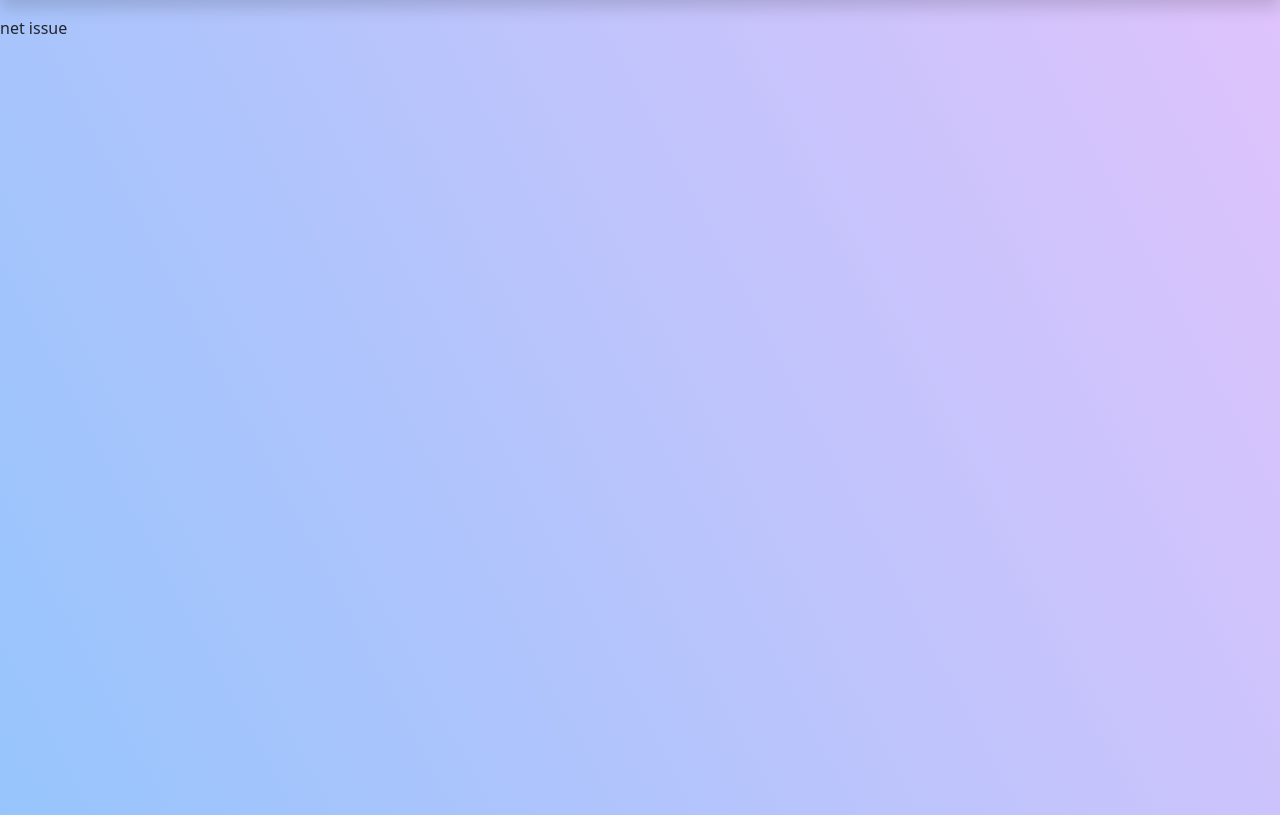
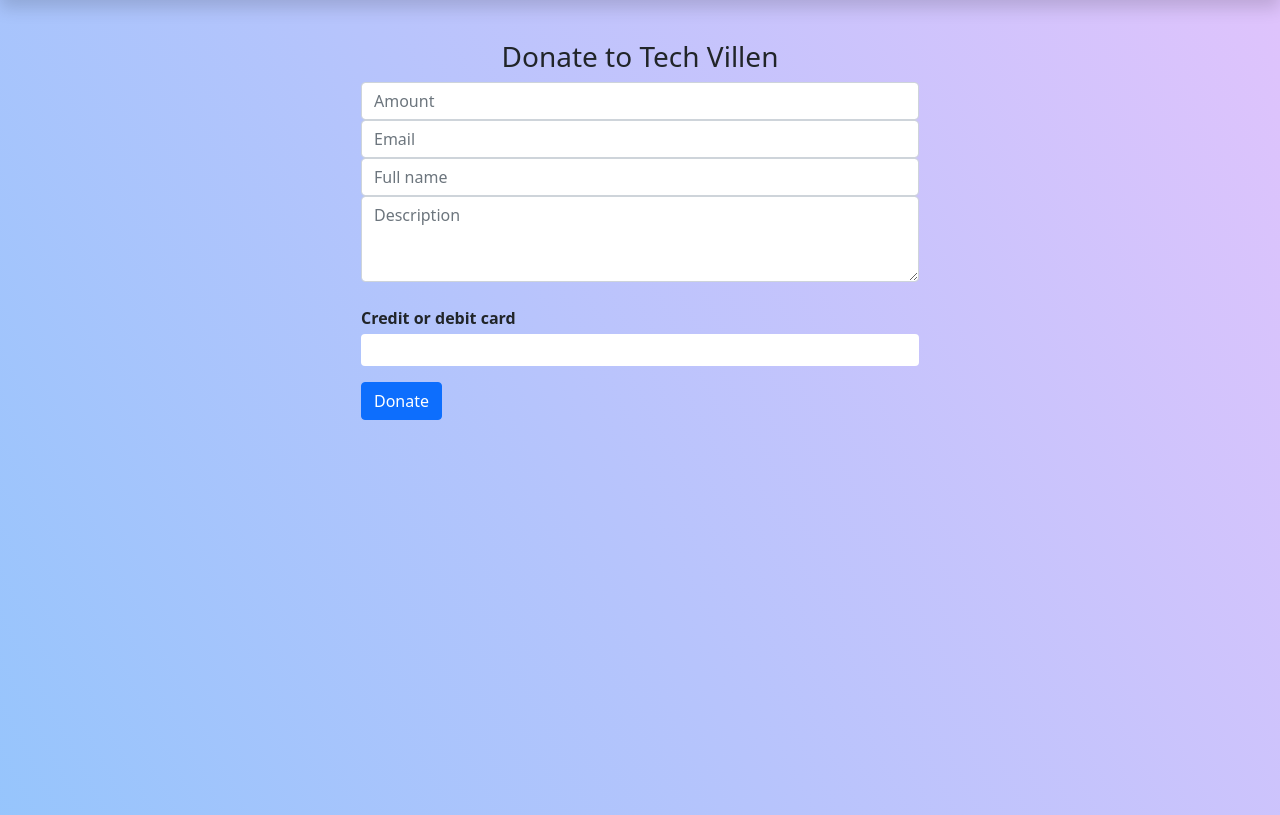
Before and after one commit to MahmudJewel/Django-Stripe-Donation-App, a Django app: page / in a window 1280 px wide. Shown: the part 56-871 px from the top of the page. Run offline with Django 4.2, Linux system fonts and the light colour scheme; some libraries are stand-ins or nearby versions; some web fonts are replaced.

Commit message:
stripe payment successfully done

```diff
--- a/core/settings.py
+++ b/core/settings.py
@@ -12,6 +12,7 @@ https://docs.djangoproject.com/en/4.2/ref/settings/
 
 from pathlib import Path
 import os
+from decouple import config
 
 # Build paths inside the project like this: BASE_DIR / 'subdir'.
 BASE_DIR = Path(__file__).resolve().parent.parent
@@ -19,6 +20,11 @@ TEMPLATES_DIR = os.path.join(BASE_DIR, 'templates')
 STATIC_DIR = os.path.join(BASE_DIR, 'static')
 STATIC_ROOT_DIR = os.path.join(BASE_DIR, 'autoStatic')
 MEDIA_DIR = os.path.join(BASE_DIR, 'media')
+
+# stripe
+STRIPE_PUBLISHABLE_KEY = config('STRIPE_PUBLISHABLE_KEY')
+STRIPE_SECRET_KEY = config('STRIPE_SECRET_KEY')
+
 
 # Quick-start development settings - unsuitable for production
 # See https://docs.djangoproject.com/en/4.2/howto/deployment/checklist/
--- a/home/urls.py
+++ b/home/urls.py
@@ -1,6 +1,8 @@
 from django.urls import path, include
-from .views import home
+from .views import home, stripePay, paysuccess
 
 urlpatterns = [
-    path('', home, name='home'),
+    # path('', home, name='home'),
+    path('', stripePay, name="main_home"),
+    path('pay_success/', paysuccess, name="success_page"),
 ]
--- a/home/views.py
+++ b/home/views.py
@@ -1,7 +1,69 @@
 from django.http import HttpResponse
 from django.shortcuts import render
+import stripe
+from django.conf import settings
+from django.shortcuts import redirect
+
+stripe.api_key = settings.STRIPE_SECRET_KEY
+
 
 def home(request):
     template_name = 'home.html'
     return render(request, template_name)
     # return HttpResponse('Hello world')
+
+
+def stripePay(request):
+    template_name = 'home.html'
+    if request.method == "POST":
+        amount = int(request.POST["amount"])
+        # Create customer
+        try:
+            customer = stripe.Customer.create(
+                email=request.POST.get("email"),
+                name=request.POST.get("full_name"),
+                description=request.POST.get("desc"),
+                source=request.POST['stripeToken'],
+            )
+            # print("description=======> ", customer.description)
+
+        except stripe.error.CardError as e:
+            return HttpResponse("<h1>There was an error charging your card:</h1>"+str(e))
+
+        except stripe.error.RateLimitError as e:
+            # handle this e, which could be stripe related, or more generic
+            return HttpResponse("<h1>Rate error!</h1>")
+
+        except stripe.error.InvalidRequestError as e:
+            return HttpResponse("<h1>Invalid requestor!</h1>")
+
+        except stripe.error.AuthenticationError as e:
+            return HttpResponse("<h1>Invalid API auth!</h1>")
+
+        except stripe.error.StripeError as e:
+            return HttpResponse("<h1>Stripe error!</h1>")
+
+        except Exception as e:
+            pass
+
+        # Stripe charge
+        charge = stripe.PaymentIntent.create(
+            customer=customer,
+            amount=int(amount)*100,
+            currency='usd',
+            description=customer.description,
+        )
+        transRetrive = stripe.PaymentIntent.retrieve(
+            charge["id"],
+            api_key=settings.STRIPE_SECRET_KEY,
+        )
+        charge.save()  # Uses the same API Key.
+        return redirect("pay_success/")
+    context = {
+        'STRIPE_PUBLISHABLE_KEY': settings.STRIPE_PUBLISHABLE_KEY
+    }
+    return render(request, template_name, context)
+
+
+def paysuccess(request):
+    return render(request, "success.html")
--- a/templates/base.html
+++ b/templates/base.html
@@ -7,7 +7,7 @@
   <meta charset="UTF-8" />
   <meta http-equiv="X-UA-Compatible" content="IE=edge" />
   <meta name="viewport" content="width=device-width, initial-scale=1.0" />
-  <title>Live Chat</title>
+  <!-- <title>Live Chat</title> -->
   <!-- title icon  -->
   <!-- <link rel="icon" type="image/png" href="media/titleicon.png"> -->
   <!-- botstrap 5  -->
--- a/templates/home.html
+++ b/templates/home.html
@@ -1,4 +1,136 @@
 {% extends 'base.html' %}
+{% load static %}
 {% block content %}
-net issue
+
+<head>
+    <meta charset="utf-8">
+    <meta name="viewport" content="width=device-width, initial-scale=1">
+    <title>Pay with stripe</title>
+    <script src="https://js.stripe.com/v3/"></script>
+</head>
+
+
+<section class="container">
+    <br>
+    <h3 class="text-center text-dark">Donate to Tech Villen</h3>
+    <form action="" method="post" id="payment-form">
+        {% csrf_token %}
+        <!-- <div class="illustration"><i class="icon ion-ios-navigate"></i></div> -->
+        <div class="col-md-6 ms-auto me-auto">
+            <!-- user info amd amount  -->
+            <div>
+                <div class="form-group">
+                    <input class="form-control" type="number" name="amount" id="amount" placeholder="Amount">
+                </div>
+                <div class="form-group">
+                    <input class="form-control" type="email" name="email" placeholder="Email">
+                </div>
+                <div class="form-group">
+                    <input class="form-control" type="text" name="full_name" placeholder="Full name">
+                </div>
+                <div class="form-group">
+                    <textarea class="form-control" name="desc" id=""  rows="3" placeholder="Description"></textarea>
+                    <!-- <input class="form-control" type="text" name="full_name" placeholder="Description"> -->
+                </div>
+            </div>
+            <br>
+            <!-- card info  -->
+            <div>
+                <label for="card-element" >
+                    <b>Credit or debit card</b>
+                </label>
+                <div id="card-element" class="my-1 p-3 bg-white rounded">
+                    <!-- A Stripe Element will be inserted here. -->
+                </div>
+
+                <!-- Used to display form errors. -->
+                <div id="card-errors" role="alert"></div>
+            </div>
+
+            <div class="form-group mt-3">
+                <button class="btn btn-primary " type="submit">
+                    Donate
+                </button>
+            </div>
+
+        </div>
+
+
+    </form>
+</section>
+
+
+<script>
+    // Create a Stripe client.
+    var stripe = Stripe('{{ STRIPE_PUBLISHABLE_KEY }}');
+
+    // Create an instance of Elements.
+    var elements = stripe.elements();
+
+    // Custom styling can be passed to options when creating an Element.
+    // (Note that this demo uses a wider set of styles than the guide below.)
+    var style = {
+        base: {
+            color: '#32325d',
+            fontFamily: '"Helvetica Neue", Helvetica, sans-serif',
+            fontSmoothing: 'antialiased',
+            fontSize: '16px',
+            '::placeholder': {
+                color: '#aab7c4'
+            }
+        },
+        invalid: {
+            color: '#fa755a',
+            iconColor: '#fa755a'
+        }
+    };
+
+    // Create an instance of the card Element.
+    var card = elements.create('card', { style: style });
+
+    // Add an instance of the card Element into the `card-element` <div>.
+    card.mount('#card-element');
+
+    // Handle real-time validation errors from the card Element.
+    card.addEventListener('change', function (event) {
+        var displayError = document.getElementById('card-errors');
+        if (event.error) {
+            displayError.textContent = event.error.message;
+        } else {
+            displayError.textContent = '';
+        }
+    });
+
+    // Handle form submission.
+    var form = document.getElementById('payment-form');
+    form.addEventListener('submit', function (event) {
+        event.preventDefault();
+
+        stripe.createToken(card).then(function (result) {
+            if (result.error) {
+                // Inform the user if there was an error.
+                var errorElement = document.getElementById('card-errors');
+                errorElement.textContent = result.error.message;
+            } else {
+                // Send the token to your server.
+                stripeTokenHandler(result.token);
+            }
+        });
+    });
+
+    // Submit the form with the token ID.
+    function stripeTokenHandler(token) {
+        // Insert the token ID into the form so it gets submitted to the server
+        var form = document.getElementById('payment-form');
+        var hiddenInput = document.createElement('input');
+        hiddenInput.setAttribute('type', 'hidden');
+        hiddenInput.setAttribute('name', 'stripeToken');
+        hiddenInput.setAttribute('value', token.id);
+        form.appendChild(hiddenInput);
+
+        // Submit the form
+        form.submit();
+    }
+</script>
+
 {% endblock %}
```
Also changed, not shown: templates/success.html (added, +12 -0 lines), db.sqlite3, 1 other file.
